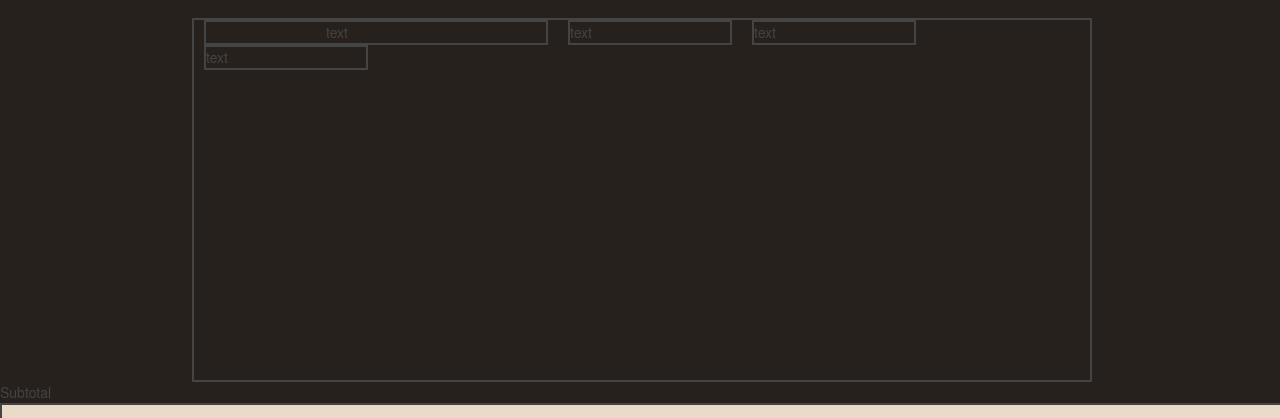
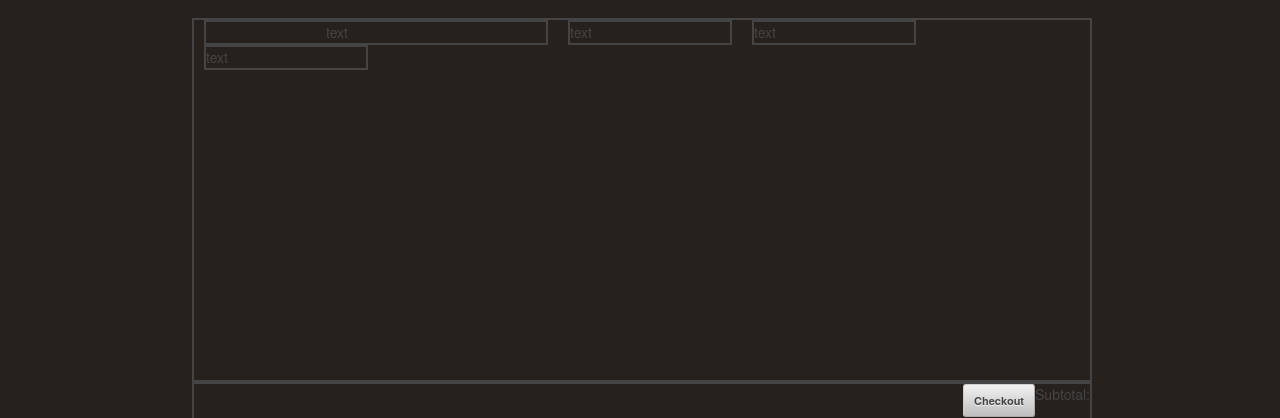
Before and after one commit to AMPotter/meatstache, a plain HTML site: page cart.html in a window 1280 px wide. Shown: the part 127-545 px from the top of the page. Drawn offline with nearby package versions, Linux system fonts and the light colour scheme; a web font is replaced by a local one.

Commit message:
spacing in cart

```diff
--- a/cart.css
+++ b/cart.css
@@ -37,7 +37,16 @@
 .subtotal {
   border: 2px solid;
   margin-bottom: 20%;
-  min-height: 15%;
+  min-height: 5%;
   width: 70%;
-  margin-left: 25%;
+  margin-left: 15%;
 }
+
+#checkout {
+  float: right;
+}
+
+#subtotal {
+  float: right;
+
+}
--- a/cart.html
+++ b/cart.html
@@ -25,6 +25,8 @@
         </div>
       </nav>
     </header>
+
+
     <div class="shop">
       <h1>Your Shopping Cart</h1>
       <ul class="container">
@@ -41,7 +43,16 @@
       <div class="quantity three columns">text</div>
       <div class="total three columns">text</div>
     </div>
-    <div class"subtotal">Subtotal</div>
+    <div class="subtotal offset-by-two four columns">
+      <div id="subtotal">
+        Subtotal:
+      </div>
+      <div>
+        <button id="checkout">Checkout</button>
+      </div>
+    </div>
+
+
     <footer class="footer">
       <div class="container">
         <div class="row">
```
